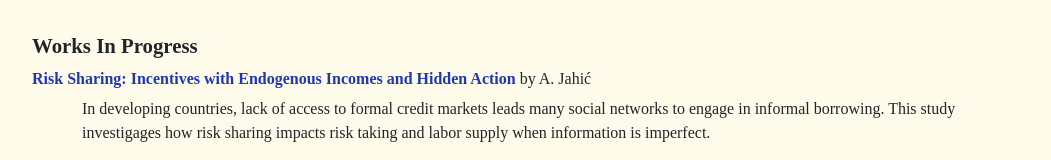
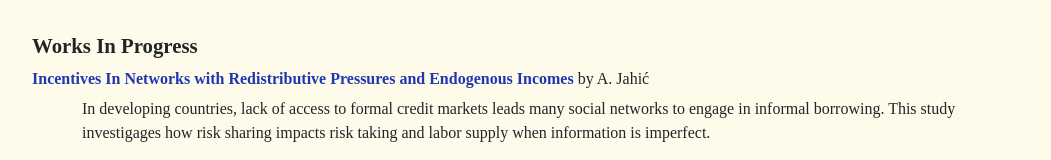
Before and after one commit to adijahic/adijahic.github.io, a plain HTML site: page research.html in a window 1280 px wide. Shown: the part 309-469 px from the top of the page, without its empty margins (108-1159 px from the left). Drawn offline with nearby package versions, Linux system fonts and the light colour scheme.

Commit message:
updated networks incentives section

```diff
--- a/research.html
+++ b/research.html
@@ -88,8 +88,8 @@
     <br>
     <h3> Works In Progress </h3>
     <p class="centered-text">
-        <a href="Jahic_RiskSharingandPortfolioChoice.pdf" target="_blank" style="color: #2137B2; text-decoration: none;">
-            <strong>Risk Sharing: Incentives with Endogenous Incomes and Hidden Action</strong>
+        <a href="Jahic_RedistPressureIncentives.pdf" target="_blank" style="color: #2137B2; text-decoration: none;">
+            <strong>Incentives In Networks with Redistributive Pressures and Endogenous Incomes</strong>
         </a> by A. Jahić <br>
         <div class="margin-right-large" style="margin-left: 50px; margin-top: -10px;">
             In developing countries, lack of access to formal credit markets leads many social networks to engage in informal borrowing. This study investigages how risk sharing impacts risk taking and labor supply when information is imperfect.
```
Also changed, not shown: 2 other files.
